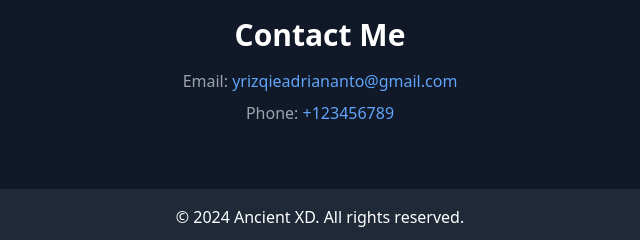
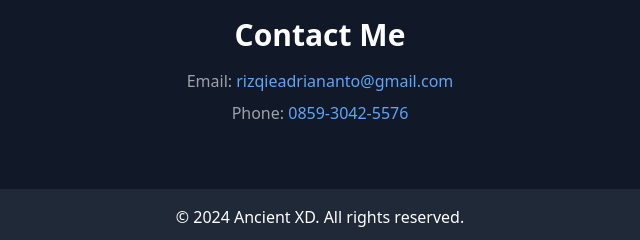
Before and after one commit to Ancient-miaw/ancientxdprofile, a plain HTML site: page index.html in a window 1280 px wide. Shown: the part 1242-1482 px from the top of the page, 320-960 px from the left. Drawn offline with nearby package versions, Linux system fonts and the light colour scheme.

Commit message:
Update index.html

```diff
--- a/index.html
+++ b/index.html
@@ -83,8 +83,8 @@
     <section id="contact" class="py-16 px-6">
         <div class="container mx-auto text-center">
             <h2 class="text-3xl font-semibold mb-4">Contact Me</h2>
-            <p class="text-gray-400 mb-2">Email: <a href="mailto:rizqieadriananto@gmail.com" class="text-blue-400">yrizqieadriananto@gmail.com</a></p>
-            <p class="text-gray-400">Phone: <a href="tel:+123456789" class="text-blue-400">+123456789</a></p>
+            <p class="text-gray-400 mb-2">Email: <a href="mailto:rizqieadriananto@gmail.com" class="text-blue-400">rizqieadriananto@gmail.com</a></p>
+            <p class="text-gray-400">Phone: <a href="wa.me/6285930425576" class="text-blue-400">0859-3042-5576</a></p>
         </div>
     </section>
 
```
